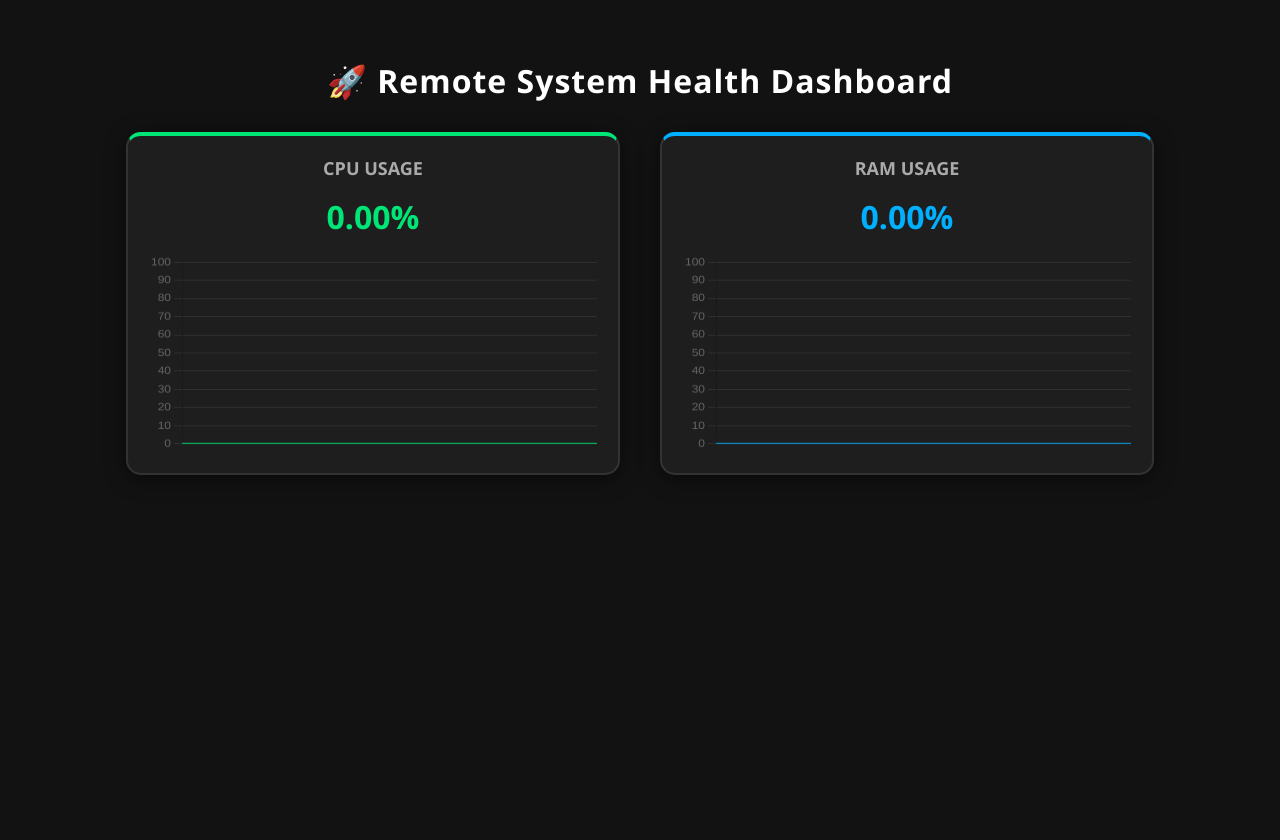
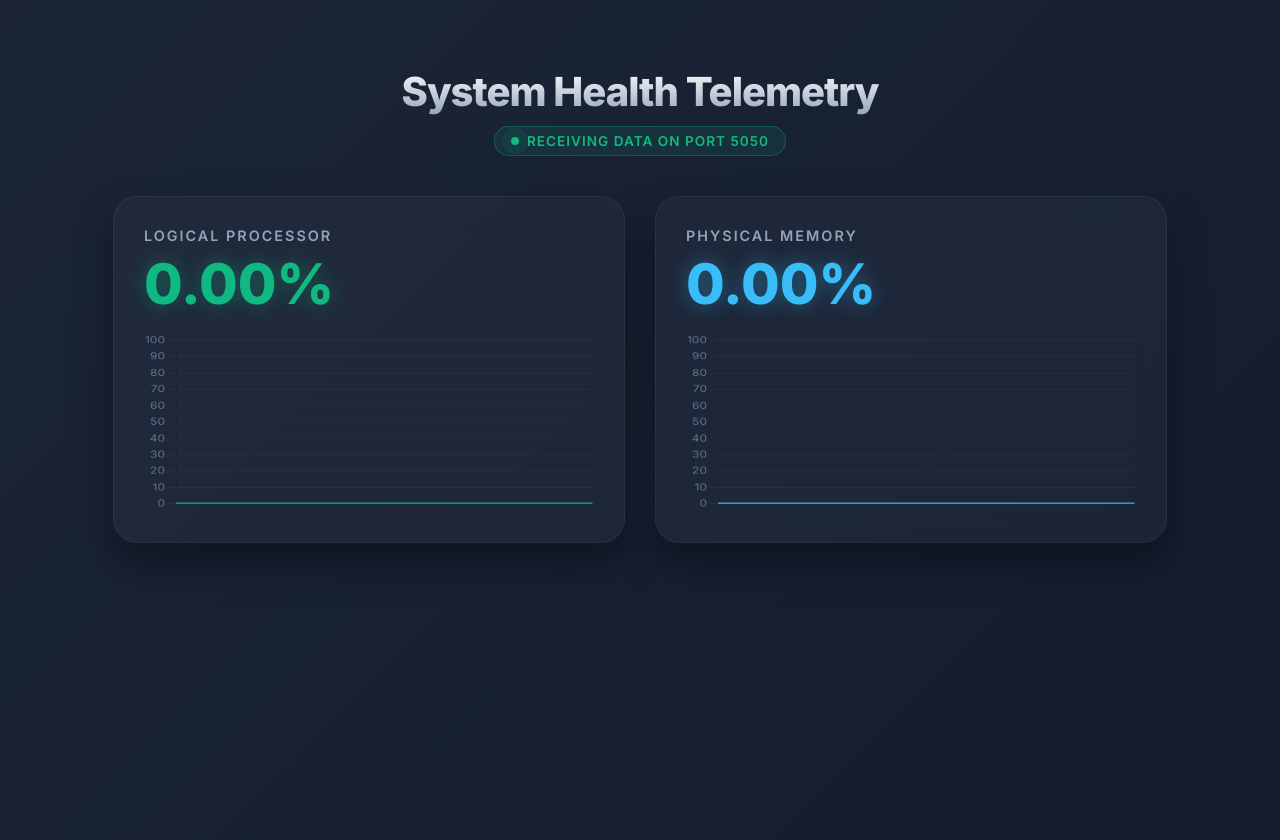
Before and after one commit to rohitbiradar-vit/System-Health-Monitor, a Flask app: page / in a window 1280 px wide. Before the commit the page ends 475 px from the top, so only its background shows below. Run offline with Flask 3, Linux system fonts and the light colour scheme.

Commit message:
Update the Dashboard

```diff
--- a/python_backend/templates/index.html
+++ b/python_backend/templates/index.html
@@ -6,94 +6,206 @@
     <title>Live System Monitor</title>
     <script src="https://cdn.jsdelivr.net/npm/chart.js"></script>
     <style>
+        @import url('https://fonts.googleapis.com/css2?family=Inter:wght@300;400;600;800&display=swap');
+
+        /* Modern animated gradient background */
         body {
-            font-family: 'Segoe UI', Tahoma, Geneva, Verdana, sans-serif;
-            background-color: #121212;
-            color: white;
+            font-family: 'Inter', sans-serif;
+            margin: 0;
+            min-height: 100vh;
+            background: linear-gradient(-45deg, #0f172a, #1e293b, #020617);
+            background-size: 400% 400%;
+            animation: gradientBG 15s ease infinite;
+            color: #f8fafc;
+            display: flex;
+            flex-direction: column;
+            align-items: center;
+            padding-top: 5vh;
+        }
+
+        @keyframes gradientBG {
+            0% { background-position: 0% 50%; }
+            50% { background-position: 100% 50%; }
+            100% { background-position: 0% 50%; }
+        }
+
+        /* Header styling with a pulsing LIVE dot */
+        header {
             text-align: center;
-            padding-top: 30px;
+            margin-bottom: 40px;
         }
+
+        h1 {
+            font-weight: 800;
+            font-size: 2.5rem;
+            letter-spacing: -1px;
+            margin-bottom: 10px;
+            background: -webkit-linear-gradient(#fff, #94a3b8);
+            -webkit-background-clip: text;
+            -webkit-text-fill-color: transparent;
+        }
+
+        .status-badge {
+            display: inline-flex;
+            align-items: center;
+            background: rgba(16, 185, 129, 0.1);
+            border: 1px solid rgba(16, 185, 129, 0.3);
+            padding: 6px 16px;
+            border-radius: 50px;
+            font-size: 0.85rem;
+            font-weight: 600;
+            color: #10b981;
+            letter-spacing: 1px;
+        }
+
+        .pulse-dot {
+            width: 8px;
+            height: 8px;
+            background-color: #10b981;
+            border-radius: 50%;
+            margin-right: 8px;
+            box-shadow: 0 0 10px #10b981;
+            animation: pulse 1.5s infinite;
+        }
+
+        @keyframes pulse {
+            0% { box-shadow: 0 0 0 0 rgba(16, 185, 129, 0.7); }
+            70% { box-shadow: 0 0 0 10px rgba(16, 185, 129, 0); }
+            100% { box-shadow: 0 0 0 0 rgba(16, 185, 129, 0); }
+        }
+
         .container {
             display: flex;
             justify-content: center;
-            gap: 40px;
-            margin-top: 30px;
+            gap: 30px;
             flex-wrap: wrap;
+            width: 90%;
+            max-width: 1200px;
         }
+
+        /* Glassmorphism Cards */
         .box {
-            background-color: #1e1e1e;
-            border: 2px solid #333;
-            padding: 20px;
+            background: rgba(255, 255, 255, 0.03);
+            backdrop-filter: blur(16px);
+            -webkit-backdrop-filter: blur(16px);
+            border: 1px solid rgba(255, 255, 255, 0.05);
+            padding: 30px;
             width: 450px;
-            border-radius: 15px;
-            box-shadow: 0 4px 20px rgba(0,0,0,0.5);
+            border-radius: 24px;
+            box-shadow: 0 20px 40px rgba(0,0,0,0.4);
+            transition: transform 0.3s ease, border-color 0.3s ease;
         }
-        /* Neon accents for the boxes */
-        #cpu-box { border-top: 4px solid #00E676; }
-        #ram-box { border-top: 4px solid #00B0FF; }
 
-        h1 { color: #ffffff; letter-spacing: 1px;}
-        h2 { margin-top: 0; color: #aaaaaa; font-size: 18px;}
-        .value { font-size: 32px; font-weight: bold; margin-bottom: 15px;}
-        #cpu-val { color: #00E676; }
-        #ram-val { color: #00B0FF; }
+        .box:hover {
+            transform: translateY(-5px);
+        }
 
-        canvas { width: 100% !important; height: 200px !important; }
+        #cpu-box:hover { border-color: rgba(16, 185, 129, 0.4); box-shadow: 0 20px 40px rgba(16, 185, 129, 0.1);}
+        #ram-box:hover { border-color: rgba(56, 189, 248, 0.4); box-shadow: 0 20px 40px rgba(56, 189, 248, 0.1);}
+
+        h2 {
+            margin-top: 0;
+            color: #94a3b8;
+            font-size: 0.9rem;
+            text-transform: uppercase;
+            letter-spacing: 2px;
+            font-weight: 600;
+        }
+
+        .value {
+            font-size: 3.5rem;
+            font-weight: 800;
+            margin-bottom: 20px;
+            line-height: 1;
+        }
+
+        #cpu-val { color: #10b981; text-shadow: 0 0 20px rgba(16, 185, 129, 0.4); }
+        #ram-val { color: #38bdf8; text-shadow: 0 0 20px rgba(56, 189, 248, 0.4); }
+
+        canvas { width: 100% !important; height: 180px !important; }
     </style>
 </head>
 <body>
 
-    <h1>🚀 Remote System Health Dashboard</h1>
+    <header>
+        <h1>System Health Telemetry</h1>
+        <div class="status-badge">
+            <div class="pulse-dot"></div>
+            RECEIVING DATA ON PORT 5050
+        </div>
+    </header>
 
     <div class="container">
         <div class="box" id="cpu-box">
-            <h2>CPU USAGE</h2>
+            <h2>Logical Processor</h2>
             <div class="value" id="cpu-val">0.00%</div>
             <canvas id="cpuChart"></canvas>
         </div>
 
         <div class="box" id="ram-box">
-            <h2>RAM USAGE</h2>
+            <h2>Physical Memory</h2>
             <div class="value" id="ram-val">0.00%</div>
             <canvas id="ramChart"></canvas>
         </div>
     </div>
 
     <script>
-        // --- 1. Setup the Chart Configurations ---
-        const createChart = (ctx, color, bgColor) => {
+        // Advanced Chart Setup with Gradients
+        const createChart = (ctx, colorStr, label) => {
+            // Create a gradient fill under the line
+            let gradient = ctx.getContext('2d').createLinearGradient(0, 0, 0, 200);
+            gradient.addColorStop(0, colorStr.replace('1)', '0.5)'));
+            gradient.addColorStop(1, colorStr.replace('1)', '0.0)'));
+
             return new Chart(ctx, {
                 type: 'line',
                 data: {
-                    labels: [], // X-axis (Time)
+                    labels: [],
                     datasets: [{
-                        label: 'Usage %',
-                        data: [], // Y-axis (Percentage)
-                        borderColor: color,
-                        backgroundColor: bgColor,
-                        borderWidth: 2,
+                        label: label,
+                        data: [],
+                        borderColor: colorStr,
+                        backgroundColor: gradient,
+                        borderWidth: 3,
                         fill: true,
-                        tension: 0.4, // Makes the line smooth/curved
-                        pointRadius: 0 // Hides the dots on the line
+                        tension: 0.4,
+                        pointRadius: 0,
+                        pointHoverRadius: 6
                     }]
                 },
                 options: {
                     responsive: true,
                     scales: {
-                        y: { min: 0, max: 100, grid: { color: '#333' } },
-                        x: { display: false } // Hide the time labels to keep it clean
+                        y: {
+                            min: 0,
+                            max: 100,
+                            grid: { color: 'rgba(255, 255, 255, 0.05)', borderDash: [5, 5] },
+                            ticks: { color: '#64748b', font: { family: 'Inter' } }
+                        },
+                        x: { display: false }
                     },
-                    plugins: { legend: { display: false } },
-                    animation: { duration: 0 } // Disable default animation so it doesn't bounce
+                    plugins: {
+                        legend: { display: false },
+                        tooltip: {
+                            backgroundColor: 'rgba(15, 23, 42, 0.9)',
+                            titleFont: { family: 'Inter', size: 13 },
+                            bodyFont: { family: 'Inter', size: 14, weight: 'bold' },
+                            padding: 12,
+                            cornerRadius: 8,
+                            displayColors: false
+                        }
+                    },
+                    animation: { duration: 0 },
+                    interaction: { mode: 'index', intersect: false }
                 }
             });
         };
 
-        // Initialize the two charts
-        const cpuChart = createChart(document.getElementById('cpuChart'), '#00E676', 'rgba(0, 230, 118, 0.1)');
-        const ramChart = createChart(document.getElementById('ramChart'), '#00B0FF', 'rgba(0, 176, 255, 0.1)');
+        // Initialize charts (Emerald Green for CPU, Sky Blue for RAM)
+        const cpuChart = createChart(document.getElementById('cpuChart'), 'rgba(16, 185, 129, 1)', 'CPU Usage');
+        const ramChart = createChart(document.getElementById('ramChart'), 'rgba(56, 189, 248, 1)', 'RAM Usage');
 
-        // --- 2. Fetch Data and Update Charts ---
+        // Fetch Data Loop
         setInterval(() => {
             fetch('/api/data')
                 .then(response => response.json())
@@ -101,33 +213,31 @@
                     let cpu = parseFloat(data.cpu).toFixed(2);
                     let ram = parseFloat(data.ram).toFixed(2);
 
-                    // Update the text numbers
                     document.getElementById('cpu-val').innerText = cpu + "%";
                     document.getElementById('ram-val').innerText = ram + "%";
 
                     let timeNow = new Date().toLocaleTimeString();
 
-                    // Update CPU Chart (Keep only the last 20 data points)
+                    // Update CPU
                     cpuChart.data.labels.push(timeNow);
                     cpuChart.data.datasets[0].data.push(cpu);
-                    if (cpuChart.data.labels.length > 20) {
+                    if (cpuChart.data.labels.length > 25) {
                         cpuChart.data.labels.shift();
                         cpuChart.data.datasets[0].data.shift();
                     }
                     cpuChart.update();
 
-                    // Update RAM Chart (Keep only the last 20 data points)
+                    // Update RAM
                     ramChart.data.labels.push(timeNow);
                     ramChart.data.datasets[0].data.push(ram);
-                    if (ramChart.data.labels.length > 20) {
+                    if (ramChart.data.labels.length > 25) {
                         ramChart.data.labels.shift();
                         ramChart.data.datasets[0].data.shift();
                     }
                     ramChart.update();
                 })
                 .catch(error => console.error("Error fetching data:", error));
-        }, 1000); // Runs every 1 second
+        }, 1000);
     </script>
-
 </body>
 </html>
```
